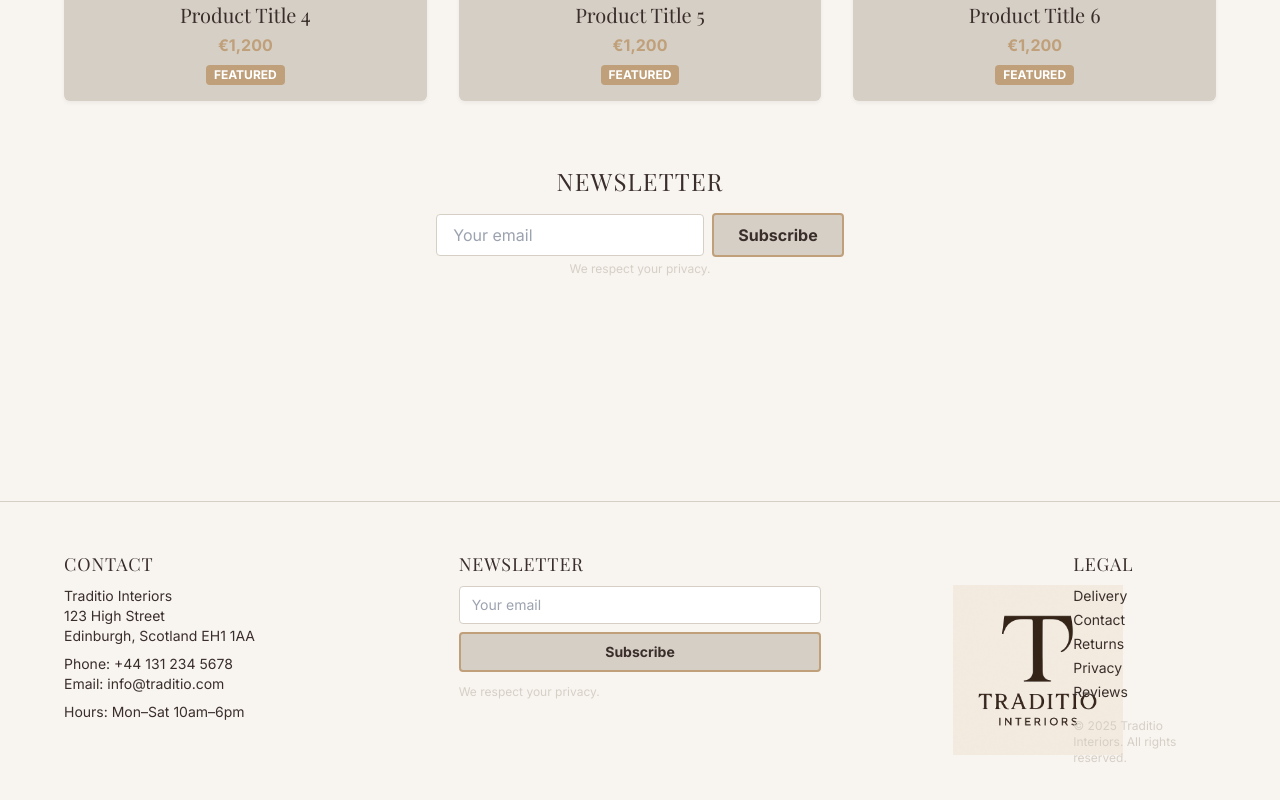
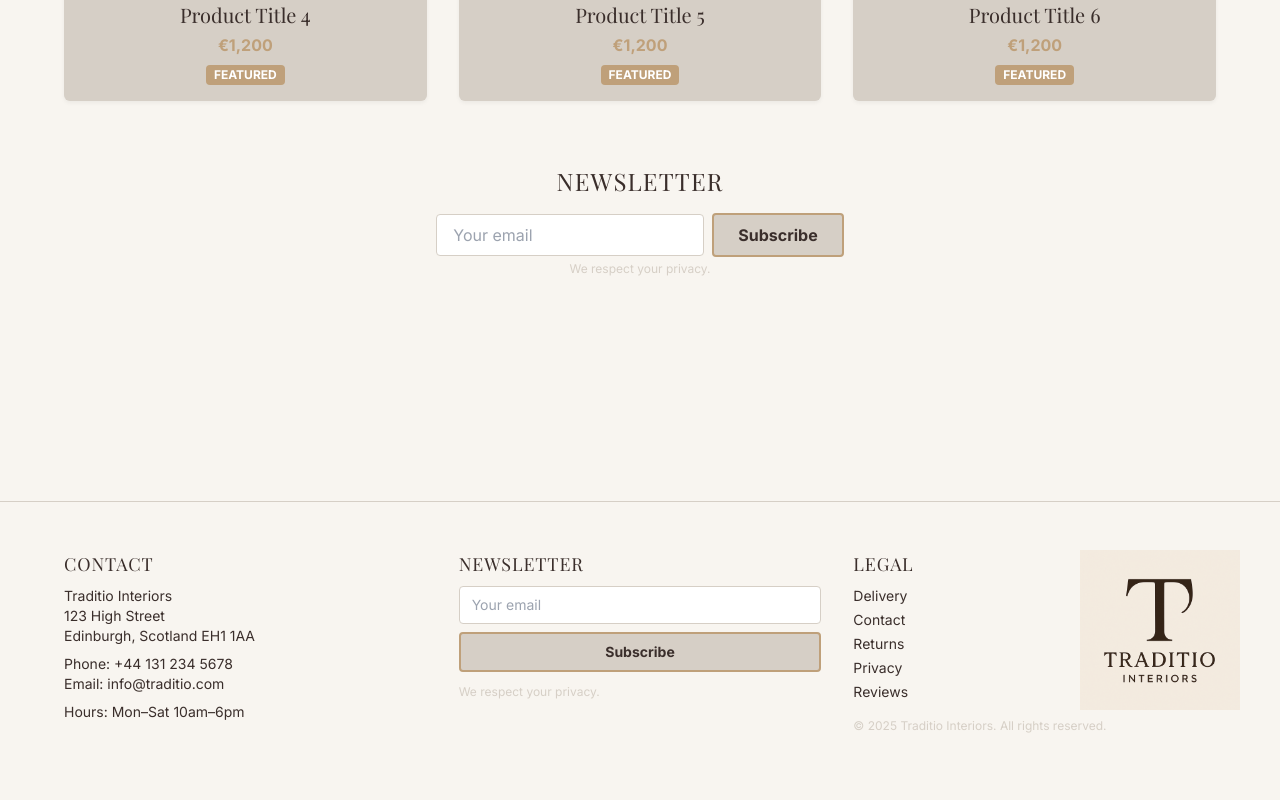
Before and after one commit to AutoJenny/traditio-site, a Next.js app: page / in a window 1280 px wide. Shown: the part 1059-1859 px from the top of the page. Built offline with nearby package versions, Linux system fonts and the light colour scheme.

Commit message:
style: Move footer logo to far right, aligned with LEGAL heading, no overlap with links

```diff
--- a/src/app/layout.tsx
+++ b/src/app/layout.tsx
@@ -57,8 +57,8 @@ export default function RootLayout({
         {/* Main Content */}
         {children}
         {/* Footer */}
-        <footer className="bg-ivory border-t border-sand mt-16 py-12 text-sm">
-          <div className="max-w-[1200px] mx-auto px-6 grid grid-cols-1 md:grid-cols-3 gap-8">
+        <footer className="bg-ivory border-t border-sand mt-16 py-12 text-sm relative">
+          <div className="max-w-[1200px] mx-auto px-6 grid grid-cols-1 md:grid-cols-3 gap-8 relative">
             <div>
               <h3 className="font-heading text-lg mb-2 uppercase tracking-wider">Contact</h3>
               <p>Traditio Interiors<br/>123 High Street<br/>Edinburgh, Scotland EH1 1AA</p>
@@ -74,12 +74,8 @@ export default function RootLayout({
                 <span className="text-xs text-sand mt-1">We respect your privacy.</span>
               </form>
             </div>
-            <div className="md:col-span-1 flex flex-row items-stretch h-full">
-              <div className="flex items-center md:items-start justify-center md:justify-start h-full">
-                <img src="/traditio_logo.png" alt="Traditio Logo" className="h-full max-h-80 w-auto object-contain" style={{minHeight: '240px', marginLeft: '100px', paddingRight: '50px', alignSelf: 'flex-start'}} />
-              </div>
-              <div className="flex flex-col justify-center md:justify-start">
-                <h3 className="font-heading text-lg uppercase tracking-wider mb-2">Legal</h3>
+            <div>
+              <h3 className="font-heading text-lg mb-2 uppercase tracking-wider">Legal</h3>
               <ul className="flex flex-col gap-1">
                 <li><a href="/delivery" className="hover:underline">Delivery</a></li>
                 <li><a href="/contact" className="hover:underline">Contact</a></li>
@@ -89,7 +85,7 @@ export default function RootLayout({
               </ul>
               <p className="mt-4 text-xs text-sand">&copy; {new Date().getFullYear()} Traditio Interiors. All rights reserved.</p>
             </div>
-            </div>
+            <img src="/traditio_logo.png" alt="Traditio Logo" className="hidden md:block absolute right-0 top-0 h-40 w-auto object-contain" style={{marginTop: '0px'}} />
           </div>
         </footer>
       </body>
```
Lines whose indentation alone changed are shown as unchanged.
